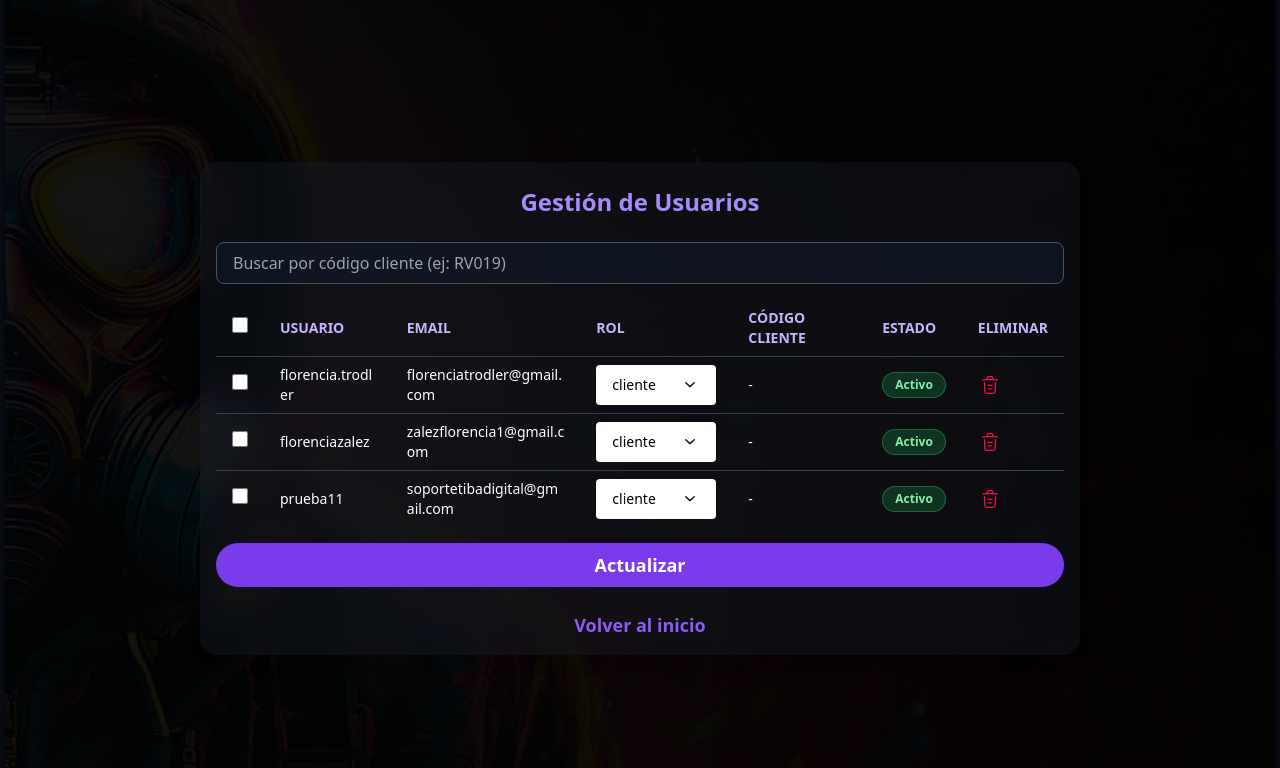
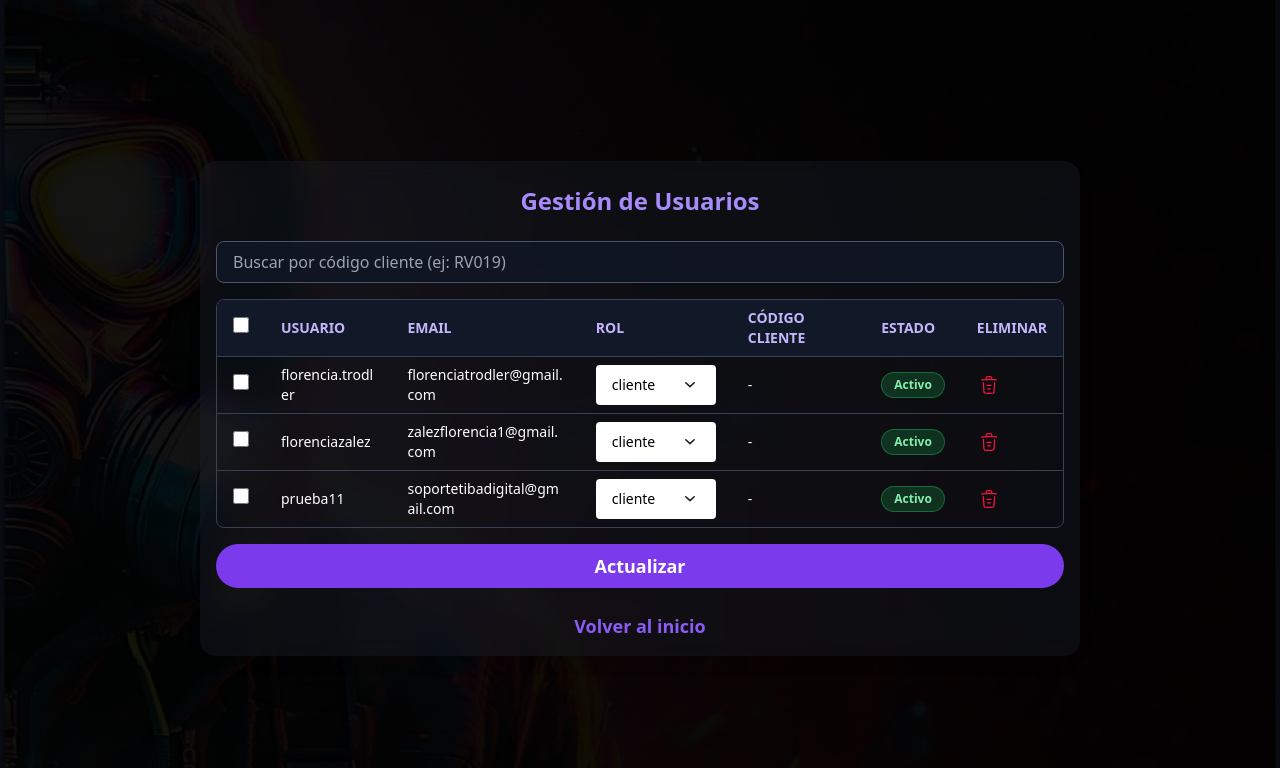
Before and after one commit to FlorenciaZalez/codigosflask, a Flask app: page /gestionar-usuarios in a window 1280 px wide. Shown: the top 768 px of the page. Run offline with Flask 3, Linux system fonts and the light colour scheme; a user stored in the database is signed in; some libraries are stand-ins or nearby versions.

Commit message:
Aplicar mejoras de mail y tabla a la app desplegada

```diff
--- a/codigo_app/app.py
+++ b/codigo_app/app.py
@@ -1,6 +1,7 @@
 from flask import Flask, jsonify, render_template, request, redirect, session, url_for
 import csv
 import hmac
+from html import escape
 import logging
 import os
 import requests  # Asegurate de que esté importado al comienzo del archivo
@@ -58,6 +59,37 @@ def send_email_message(subject, recipient, body):
     with smtplib.SMTP_SSL("smtp.gmail.com", 465) as smtp:
         smtp.login(EMAIL_ADDRESS, EMAIL_PASSWORD)
         smtp.send_message(msg)
+
+
+def verification_email_content(username, verification_url):
+    """Return accessible plain-text and HTML versions of a verification email."""
+    safe_username = escape(username or "")
+    safe_url = escape(verification_url, quote=True)
+    text_body = (
+        f"Hola {username},\n\n"
+        "Para verificar tu cuenta, abrí este enlace:\n"
+        f"{verification_url}\n\n"
+        "Si no creaste esta cuenta, podés ignorar este mensaje."
+    )
+    html_body = f"""\
+<!doctype html>
+<html lang="es">
+  <body style="margin:0;background:#f6f7f9;font-family:Arial,sans-serif;color:#1f2937;">
+    <table role="presentation" width="100%" cellspacing="0" cellpadding="0" style="padding:32px 16px;">
+      <tr><td align="center">
+        <table role="presentation" width="100%" cellspacing="0" cellpadding="0" style="max-width:560px;background:#ffffff;border-radius:12px;overflow:hidden;">
+          <tr><td style="padding:32px;">
+            <h1 style="margin:0 0 16px;font-size:24px;">Verificá tu cuenta</h1>
+            <p style="margin:0 0 24px;font-size:16px;line-height:1.5;">Hola {safe_username},<br><br>Confirmá tu correo para activar tu cuenta.</p>
+            <p style="margin:0 0 28px;"><a href="{safe_url}" style="display:inline-block;padding:14px 22px;background:#2563eb;color:#ffffff;text-decoration:none;border-radius:8px;font-weight:bold;">Verificar mi cuenta</a></p>
+            <p style="margin:0;font-size:13px;line-height:1.5;color:#6b7280;">Si no creaste esta cuenta, podés ignorar este mensaje.</p>
+          </td></tr>
+        </table>
+      </td></tr>
+    </table>
+  </body>
+</html>"""
+    return text_body, html_body
 
 
 def ensure_schema_compatibility():
@@ -500,7 +532,9 @@ def admin():
             link = f"{BASE_URL}/verificar/{token}"
             try:
                 msg = EmailMessage()
-                msg.set_content(f"Hola {nuevo_usuario},\n\nPara activar tu cuenta hacé clic en el siguiente enlace:\n{link}\n\nSi no creaste esta cuenta, ignora este mensaje.")
+                email_text, email_html = verification_email_content(nuevo_usuario, link)
+                msg.set_content(email_text)
+                msg.add_alternative(email_html, subtype="html")
                 msg["Subject"] = "Verificación de cuenta"
                 msg["From"] = EMAIL_ADDRESS
                 msg["To"] = nuevo_email
@@ -782,7 +816,9 @@ def register():
                 token = serializer.dumps(email)
                 token_link = f"{BASE_URL}/verificar/{token}"
                 msg = EmailMessage()
-                msg.set_content(f"Hola {nuevo_usuario},\n\nPor favor verificá tu cuenta haciendo clic en el siguiente enlace:\n{token_link}\n\nSi no creaste esta cuenta, ignora este mensaje.")
+                email_text, email_html = verification_email_content(nuevo_usuario, token_link)
+                msg.set_content(email_text)
+                msg.add_alternative(email_html, subtype="html")
                 msg["Subject"] = "Verificá tu cuenta"
                 msg["From"] = EMAIL_ADDRESS
                 msg["To"] = email
--- a/codigo_app/templates/gestionar_usuarios.html
+++ b/codigo_app/templates/gestionar_usuarios.html
@@ -12,6 +12,30 @@
         body {
           background-image: url('{{ url_for('static', filename='assets/fondoOscuro.png') }}') !important;
         }
+      }
+
+      .users-table-scroll {
+        max-height: clamp(300px, 48vh, 540px);
+        overflow: auto;
+        scrollbar-color: #8b5cf6 #111827;
+        scrollbar-width: thin;
+      }
+
+      .users-table-scroll thead {
+        position: sticky;
+        top: 0;
+        z-index: 10;
+        background: #111827;
+      }
+
+      .users-table-scroll::-webkit-scrollbar {
+        width: 10px;
+        height: 10px;
+      }
+
+      .users-table-scroll::-webkit-scrollbar-thumb {
+        background: #8b5cf6;
+        border-radius: 999px;
       }
     </style>
 </head>
@@ -58,6 +82,7 @@
                     <input type="hidden" name="cambiar_rol_usuario" id="cambiar_rol_usuario" value="">
                     <input type="hidden" name="nuevo_rol" id="nuevo_rol" value="">
                 </form>
+                <div class="users-table-scroll w-full rounded-lg border border-gray-700">
                 <table class="min-w-full divide-y divide-gray-700 bg-transparent text-xs sm:text-sm">
                     <thead>
                         <tr>
@@ -118,6 +143,7 @@
                         {% endfor %}
                     </tbody>
                 </table>
+                </div>
                 <button type="submit" form="form-cambiar-rol" class="w-full bg-violet-600 hover:bg-violet-700 text-white font-semibold py-2 px-4 rounded-full text-center text-base sm:text-lg transition-colors duration-200 mt-4 mb-4">Actualizar</button>
             </div>
             <a href="{{ url_for('home') }}" class="w-full text-violet-500 hover:underline font-semibold text-center block text-base sm:text-lg bg-transparent border-none p-0 mt-2">Volver al inicio</a>
```
